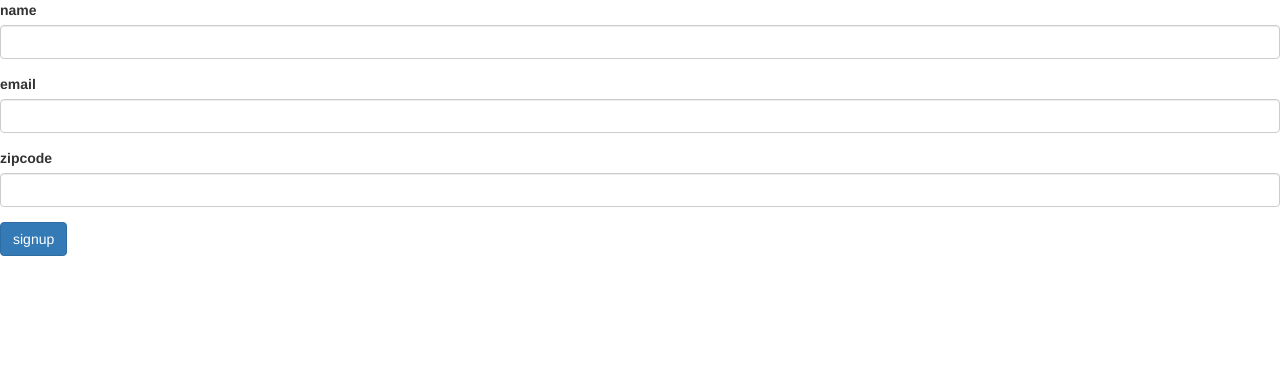
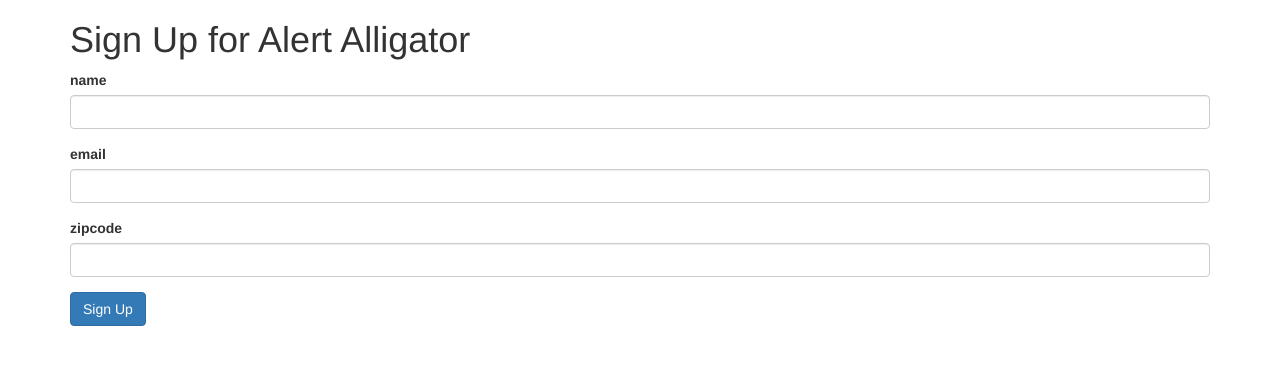
Before and after one commit to MikaylaFr/Alert-Alligator, a Flask app: page / in a window 1280 px wide. Shown: the top 365 px of the page. Run offline with Flask 2, Linux system fonts and the light colour scheme; some libraries are stand-ins or nearby versions.

Commit message:
Can post to local database

```diff
--- a/app.py
+++ b/app.py
@@ -1,7 +1,7 @@
 from flask import Flask, render_template, url_for
 from flask_sqlalchemy import SQLAlchemy
 from flask_bootstrap import Bootstrap
-from flask_wtf import Form
+from flask_wtf import FlaskForm
 from wtforms import StringField, IntegerField
 from wtforms.validators import InputRequired, Email, Length
 
@@ -11,7 +11,7 @@ app.config['SECRET_KEY'] = 'meow' #os.getenv('WTF_KEY', None)
 db = SQLAlchemy(app)
 Bootstrap(app)
 
-class SignUpForm(Form):
+class SignUpForm(FlaskForm):
     name = StringField('name', validators=[InputRequired(), Length(min=2, max=20)])
     email = StringField('email', validators=[InputRequired(), Email(message='Valid email required.'), Length(min=5, max=50)])
     zipcode = StringField('zipcode', validators=[InputRequired(), Length(min=5, max=5)])
@@ -19,7 +19,7 @@ class SignUpForm(Form):
 class UserInfo(db.Model):
     id = db.Column(db.Integer, primary_key=True)
     name = db.Column(db.String(50), nullable=False)
-    email = db.Column(db.String(50), nullable=False)
+    email = db.Column(db.String(50), unique=True, nullable=False)
     zipcode = db.Column(db.Integer, nullable=False)
 
 @app.route('/', methods=['GET', 'POST'])
@@ -27,7 +27,9 @@ def index():
     form = SignUpForm()
     if form.validate_on_submit():
         newUser = UserInfo(name = form.name.data, email = form.email.data, zipcode = form.zipcode.data)
-        #return '<h1>' + form.name.data + '\n' + form.email.data + '\n' + form.zipcode.data
+        db.session.add(newUser)
+        db.session.commit()
+        return "<h1> Sucess! Thank you for using Alert Alligator!<h1>"
     return render_template('index.html', form=form)
 
 if __name__=="__main__":
--- a/templates/index.html
+++ b/templates/index.html
@@ -4,12 +4,14 @@
 {% block title %}Sign Up for Alert Alligator{% endblock %}
 
 {% block content %}
-    <div class="signup-container">
-        <form method="POST" action="/">
-            <dl>
-                {{ wtf.quick_form(form) }}
-                <input class="btn btn-primary" type="submit" value="signup">
-            </dl>
+    <div class="container">
+        <form class="form-register" method="POST" action="/">
+            <h1 class="form-register-title">Sign Up for Alert Alligator</h1>
+                {{ form.hidden_tag() }}
+                {{ wtf.form_field(form.name) }}
+                {{ wtf.form_field(form.email) }}
+                {{ wtf.form_field(form.zipcode) }}
+                <button class="btn btn-primary" type="submit">Sign Up</button>
         </form>
     </div>
 {% endblock %}
```
Also changed, not shown: test.db.
